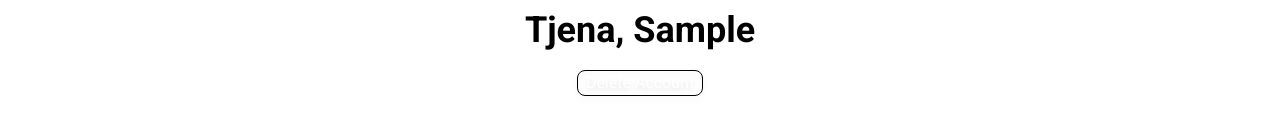
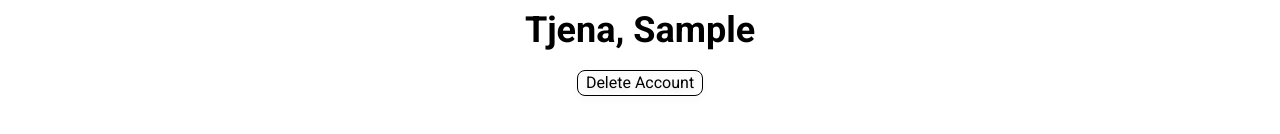
Before and after one commit to Prostecki/Sortify, a React (Vite) app: page /profile in a window 1280 px wide. Shown: the part 418-552 px from the top of the page. Built offline with nearby package versions, Linux system fonts and the light colour scheme; sample sign-in values are in the browser's storage.

Commit message:
Changed color for button in order to reading properly.

```diff
--- a/src/pages/ProfilePage.jsx
+++ b/src/pages/ProfilePage.jsx
@@ -41,7 +41,7 @@ export default function ProfilePage({ setIsLoggedIn }) {
         </div>
 
         <button
-          className="px-2 border border-black rounded-lg drop-shadow-md bg-sortify text-white cursor-pointer"
+          className="px-2 border border-black text-black rounded-lg drop-shadow-md bg-sortify cursor-pointer"
           onClick={deleteAccount}
         >
           Delete Account
```
